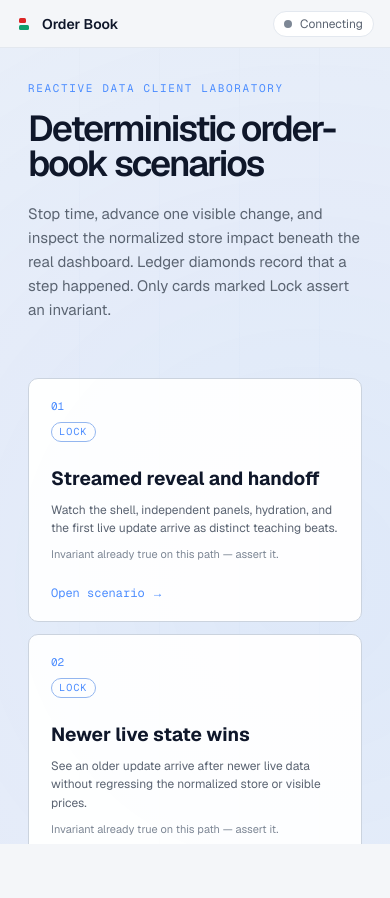
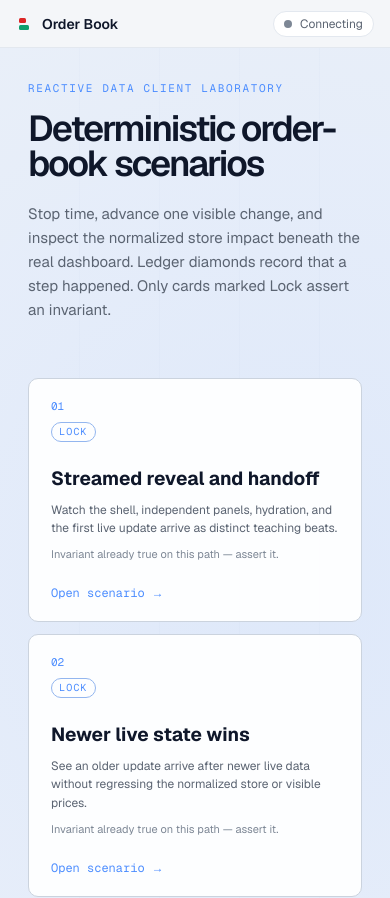
Before and after one commit to ntucker/order-book, a Next.js app: page /scenarios in a window 390 px wide. Shown: the top 898 px of the page. Before the commit the page ends 844 px from the top, so only its background shows below. Built offline with nearby package versions, Linux system fonts and the light colour scheme.

Commit message:
fix: let scenario routes scroll in Firefox
The desktop shell used a 100dvh overflow-hidden grid, so /scenarios
grew inside a clipped main and Firefox had no scrollport. Grow the
shell on scenario routes and scroll the document instead.

Co-authored-by: Nathaniel Tucker <me@ntucker.me>

```diff
--- a/src/app/globals.css
+++ b/src/app/globals.css
@@ -48,12 +48,13 @@
 
 html {
   height: 100%;
+  overflow-x: hidden;
+  overflow-y: auto;
 }
 
 html,
 body {
   max-width: 100vw;
-  overflow-x: hidden;
 }
 
 body {
@@ -103,17 +104,27 @@ button {
   overflow: hidden;
 }
 
+.shell:has(.scenario-route) {
+  height: auto;
+  min-height: 100dvh;
+  overflow: visible;
+  grid-template-rows: 48px auto;
+}
+
+.scenario-route {
+  min-height: calc(100dvh - 48px);
+}
+
 .scenario-page {
-  height: 100%;
-  min-height: 0;
+  min-height: calc(100dvh - 48px);
   display: grid;
-  grid-template-rows: minmax(520px, 1fr) 316px;
-  overflow: auto;
+  grid-template-rows: minmax(520px, calc(100dvh - 364px)) 316px;
 }
 
 .scenario-dashboard,
 .scenario-dashboard-frame {
   min-height: 520px;
+  height: 100%;
 }
 
 .scenario-dashboard-frame {
@@ -168,8 +179,11 @@ button {
     overflow: auto;
   }
 
+  .shell:has(.scenario-route) {
+    overflow: visible;
+  }
+
   .scenario-page {
-    height: auto;
     grid-template-rows: auto auto;
   }
 }
--- /dev/null
+++ b/src/app/scenarios/layout.tsx
@@ -0,0 +1,5 @@
+export default function ScenariosLayout({
+  children,
+}: LayoutProps<'/scenarios'>) {
+  return <div className="scenario-route">{children}</div>;
+}
--- a/src/components/shell/AppShell.module.css
+++ b/src/components/shell/AppShell.module.css
@@ -25,9 +25,18 @@
   overflow: hidden;
 }
 
+.main:has(:global(.scenario-route)) {
+  overflow: visible;
+  min-height: min-content;
+}
+
 @media (max-width: 1279px) {
   .main {
     overflow: auto;
+  }
+
+  .main:has(:global(.scenario-route)) {
+    overflow: visible;
   }
 }
 
--- a/src/scenarios/ui/ScenarioLauncher.module.css
+++ b/src/scenarios/ui/ScenarioLauncher.module.css
@@ -1,7 +1,6 @@
 .page {
-  min-height: 100%;
+  min-height: calc(100dvh - 48px);
   padding: clamp(28px, 6vw, 80px);
-  overflow: auto;
   background:
     radial-gradient(
       circle at 78% 12%,
```
Also changed, not shown: 1 other file (tests, documents, lock files or other folders).
